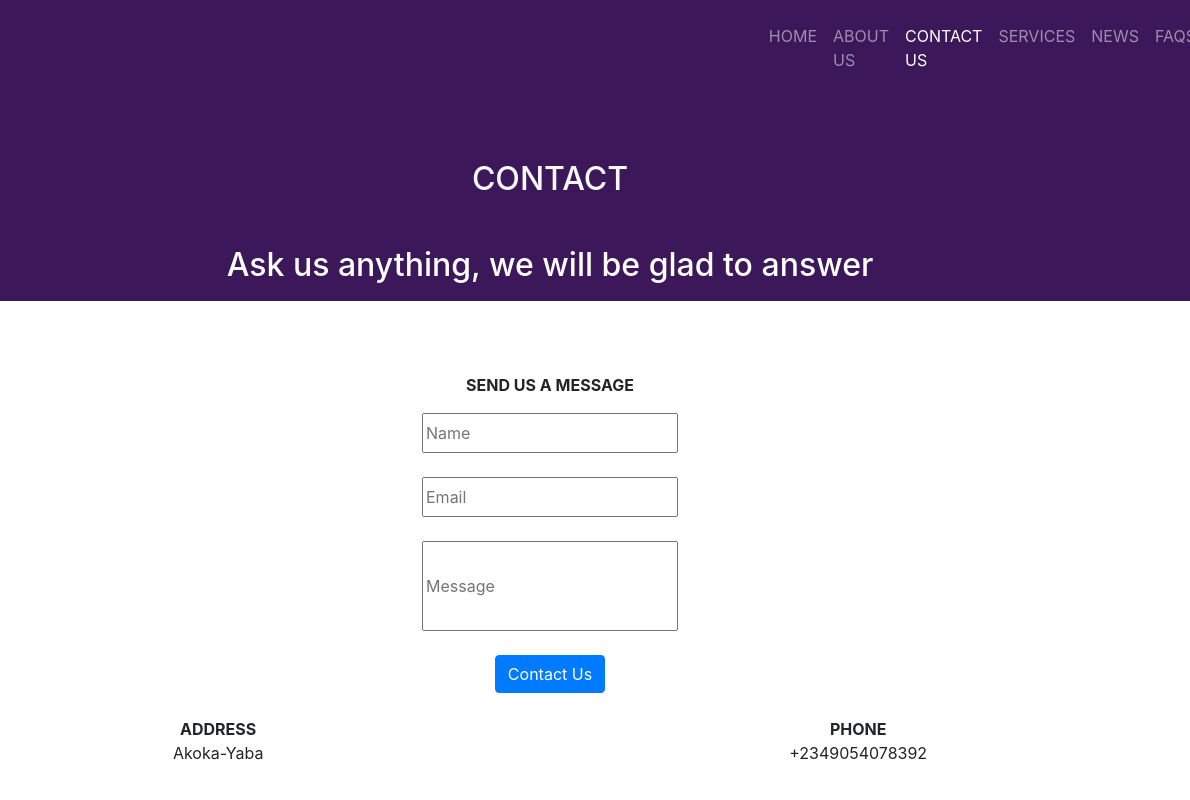
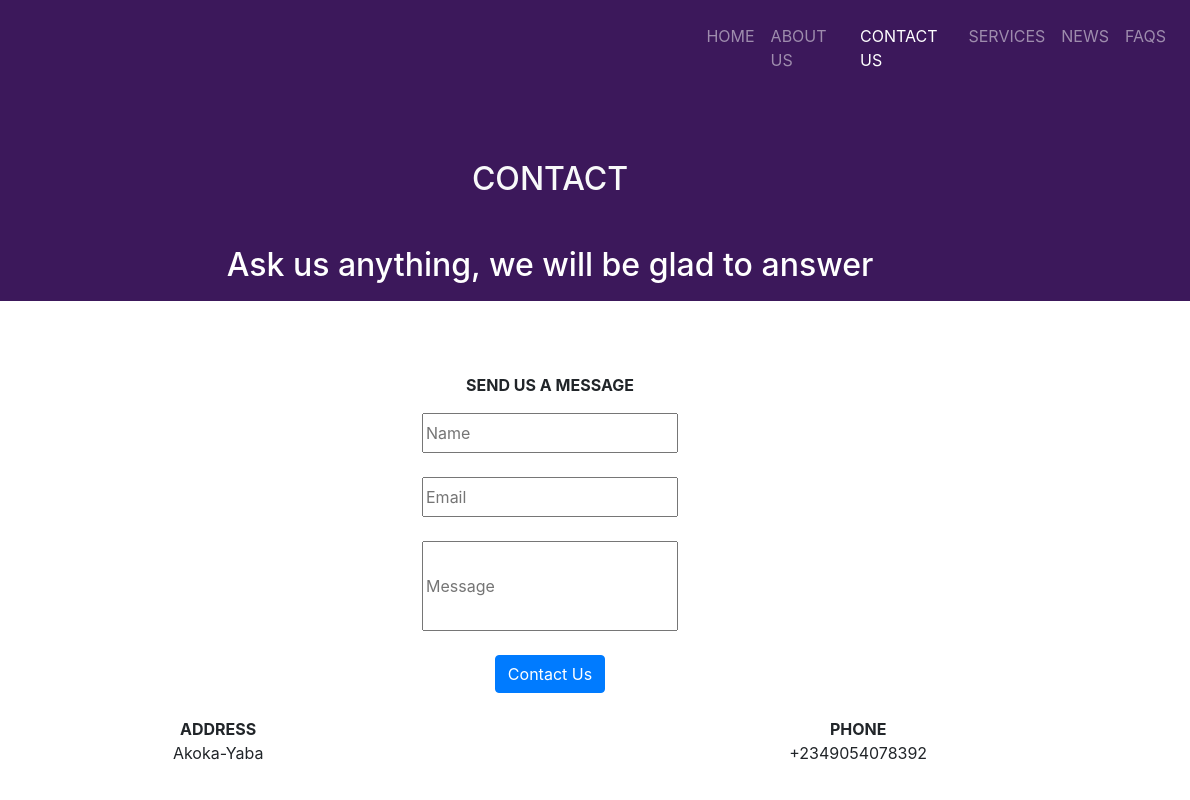
Before and after one commit to Harithmetic1/eficositeH, a plain HTML site: page contact.html in a window 1280 px wide. Shown: the top 800 px of the page, 90-1280 px from the left. Drawn offline with nearby package versions, Linux system fonts and the light colour scheme.

Commit message:
Update style.css

```diff
--- a/contact/style.css
+++ b/contact/style.css
@@ -65,7 +65,7 @@ input{
 
 @media only screen and (min-width: 1200px) {
     .up{
-        margin-left: 60%;
+        margin-left: 55%;
     }
     .eficoN{
         text-align: center;
```
